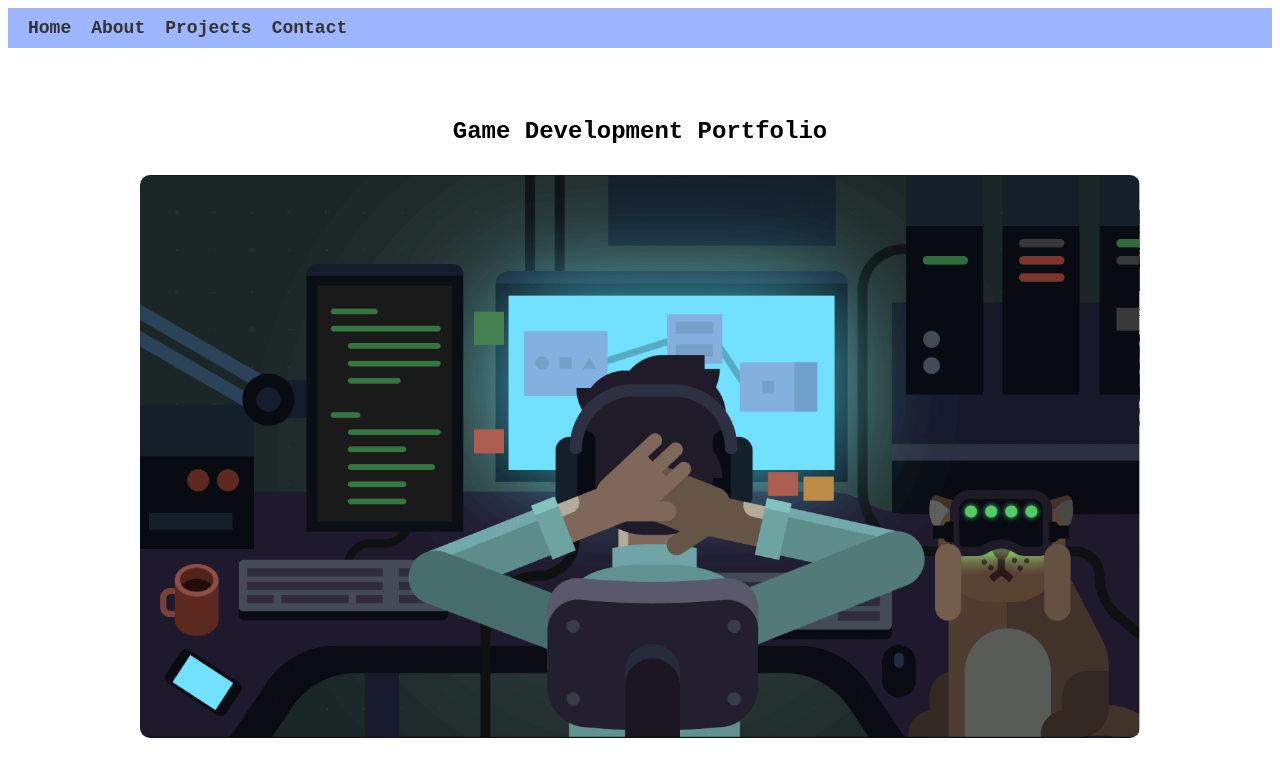
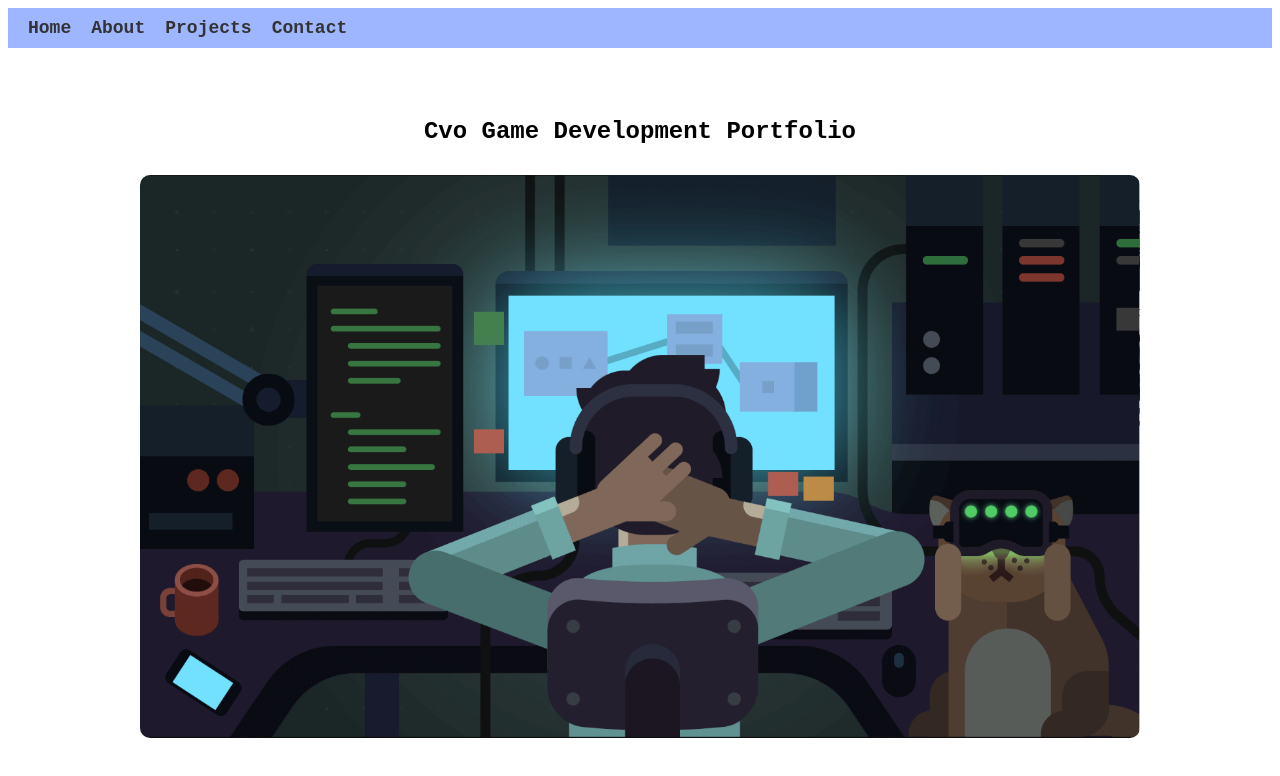
Before and after one commit to cvoroussari/cvoroussari.github.io, a plain HTML site: page index.html in a window 1280 px wide. Drawn offline with Linux system fonts and the light colour scheme.

Commit message:
Update index.html

```diff
--- a/index.html
+++ b/index.html
@@ -23,7 +23,7 @@
     </nav>
   </header>
   <div class="home">
-    <h2>Game Development Portfolio</h2>
+    <h2>Cvo Game Development Portfolio</h2>
     <img src="images/home.PNG" />
   </div>
 
```
